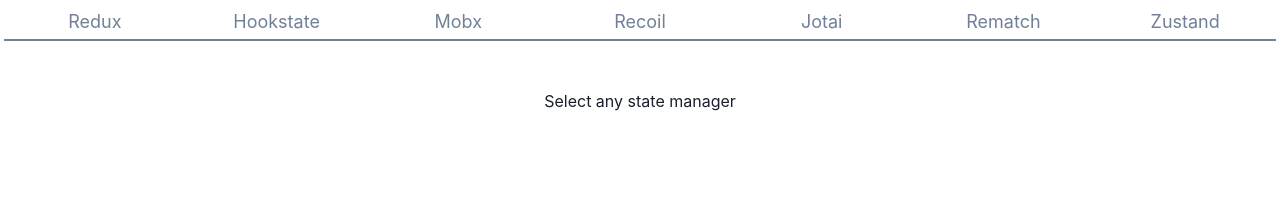
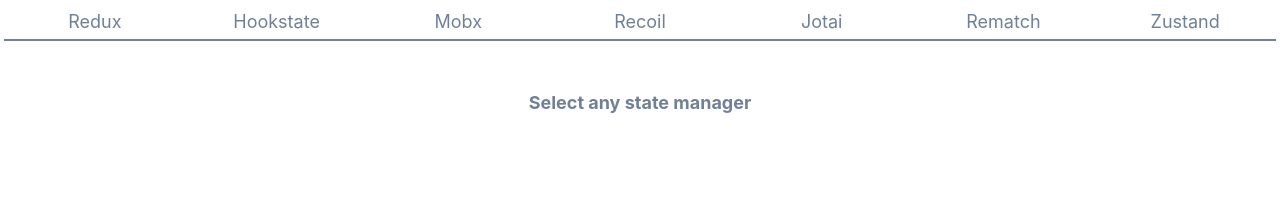
Before and after one commit to neskor-b/React-state-management, a React (Create React App) app: page / in a window 1280 px wide. Shown: the top 206 px of the page. Built offline with nearby package versions, Linux system fonts and the light colour scheme.

Commit message:
minor change

```diff
--- a/src/sharedComponents/PlaceholderPage/index.tsx
+++ b/src/sharedComponents/PlaceholderPage/index.tsx
@@ -8,6 +8,9 @@
     <Text
         textAlign="center"
         p={10}
+        color="gray.500"
+        fontWeight="bold"
+        fontSize="large"
     >
         Select any state manager
     </Text>
```
